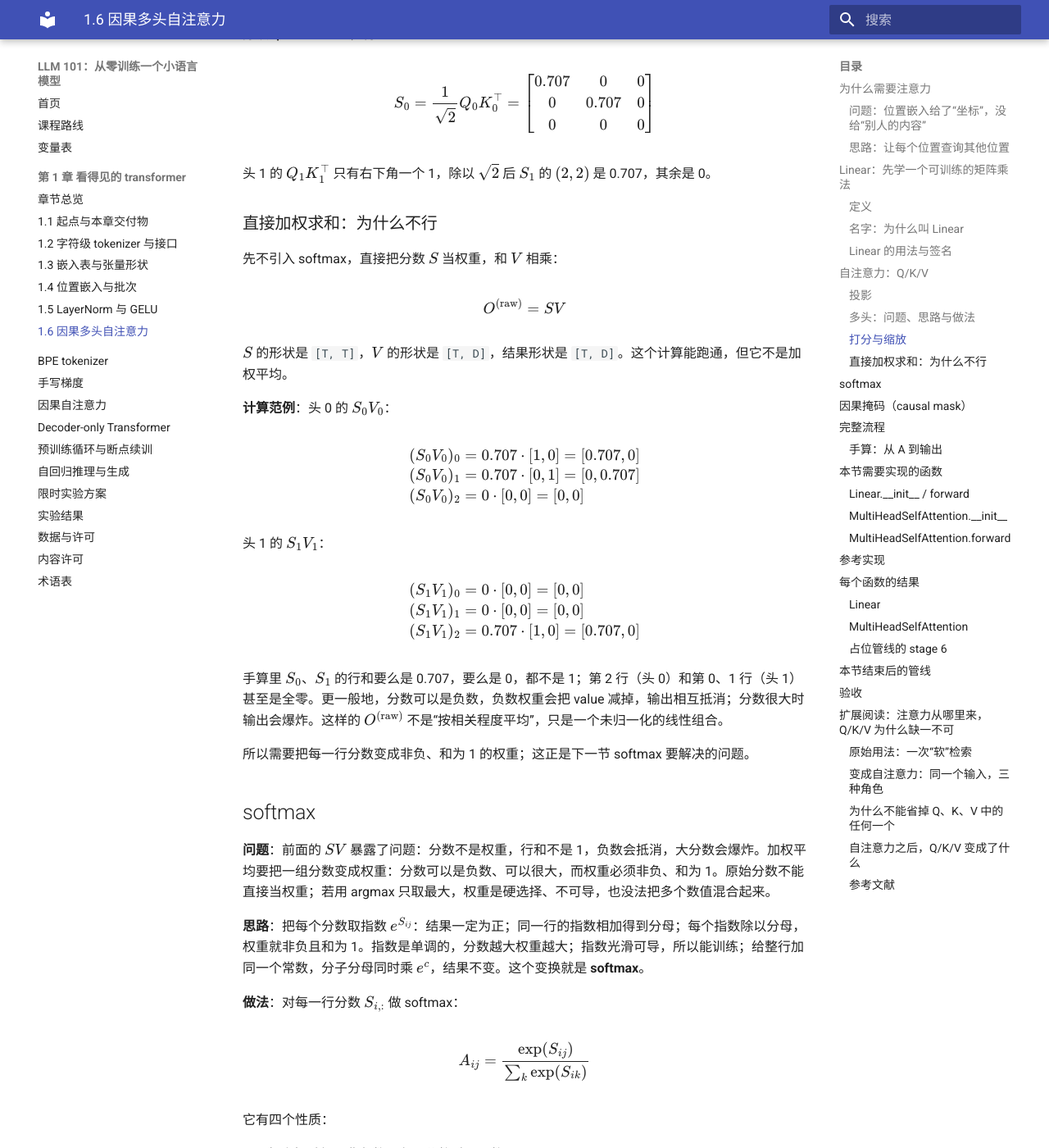
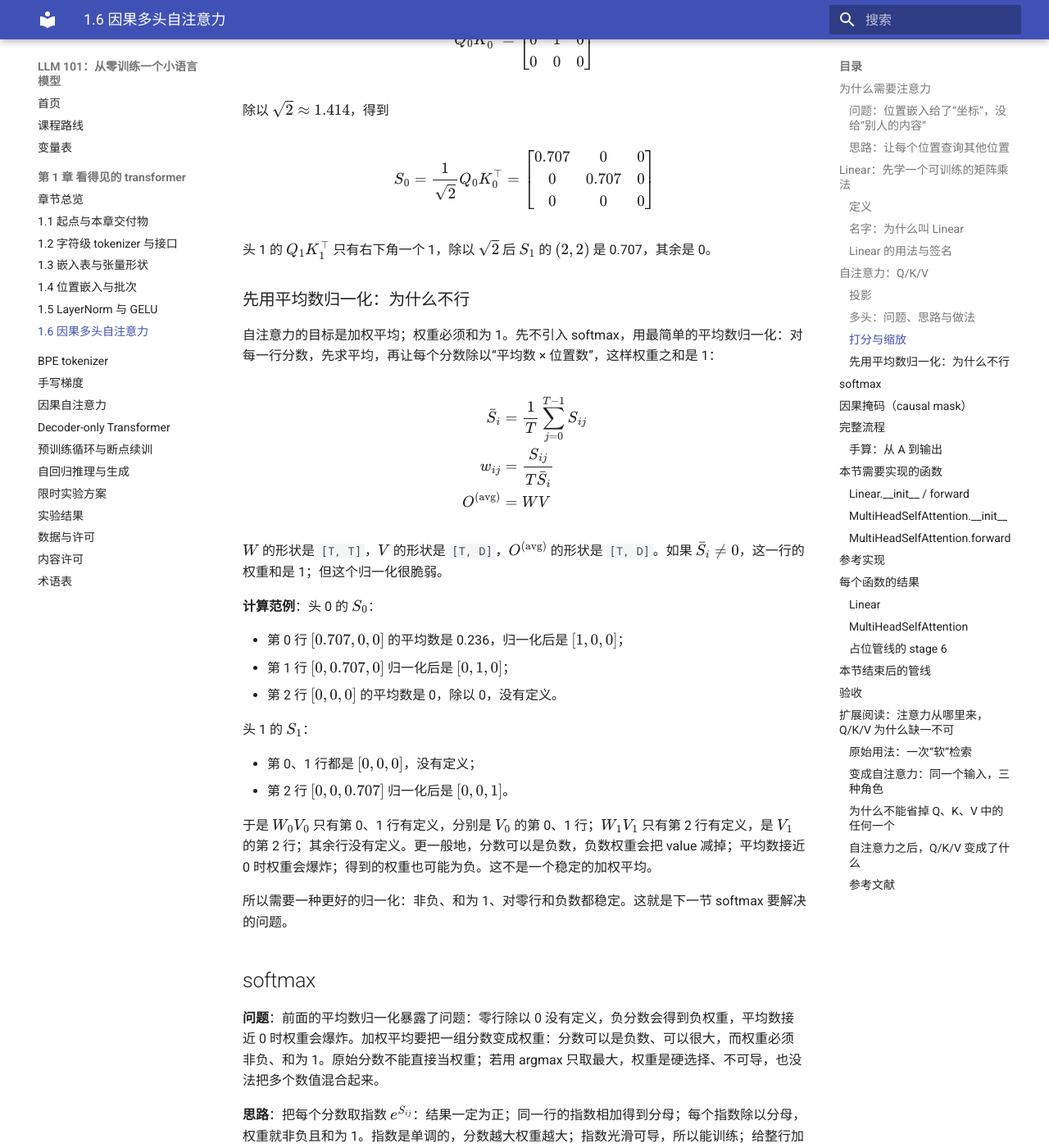
Before and after one commit to tigersoldier/llm-101, an MkDocs documentation site: the page built from docs/course/ch01/1.6.md, in a window 1280 px wide and 1400 px high, scrolled down 5498 px. Shown: the whole window at 82% size. Built offline with MkDocs 1.6.1 and Material for MkDocs 9.7.7, drawn with Linux system fonts in a browser that asks for light colours; some of the changed text lies outside the part shown.

Commit message:
Lead with weighted V and use a simple average before softmax

```diff
--- a/docs/course/ch01/1.6.md
+++ b/docs/course/ch01/1.6.md
@@ -113,6 +113,8 @@ def forward(self, inputs: torch.Tensor) -> torch.Tensor:
 
 ## 自注意力：Q/K/V
 
+自注意力的本质是**对 $V$ 做加权平均**：每个位置输出一个向量，它是所有位置 $V$ 的加权和，权重加起来是 1。$Q$ 和 $K$ 只负责算出这些权重，$V$ 才是被加权的内容。换句话说，$Q/K$ 决定“看谁、看多重”，$V$ 决定“看到什么”。
+
 为了把形状和数字都看清，这一节的手算例子把本章的 $C$（特征维，也就是每个位置的宽度，16）、$H$（头数，2）、$D$（每个头的宽度，8）缩小成 $C=4$、$H=2$、$D=2$，$T$（序列长度）取 3。完整对照见[变量表](../../variables.md)。真实模型只是把这些数字放大，步骤完全一样。
 
 ### 投影
@@ -217,43 +219,38 @@ $$
 
 头 1 的 $Q_1K_1^\top$ 只有右下角一个 1，除以 $\sqrt{2}$ 后 $S_1$ 的 $(2,2)$ 是 0.707，其余是 0。
 
-### 直接加权求和：为什么不行
+### 先用平均数归一化：为什么不行
 
-先不引入 softmax，直接把分数 $S$ 当权重，和 $V$ 相乘：
-
-$$
-O^{(\text{raw})} = SV
-$$
-
-$S$ 的形状是 `[T, T]`，$V$ 的形状是 `[T, D]`，结果形状是 `[T, D]`。这个计算能跑通，但它不是加权平均。
-
-**计算范例**：头 0 的 $S_0V_0$：
+自注意力的目标是加权平均；权重必须和为 1。先不引入 softmax，用最简单的平均数归一化：对每一行分数，先求平均，再让每个分数除以“平均数 × 位置数”，这样权重之和是 1：
 
 $$
 \begin{aligned}
-(S_0V_0)_0 &= 0.707\cdot[1,0] = [0.707,0]\\
-(S_0V_0)_1 &= 0.707\cdot[0,1] = [0,0.707]\\
-(S_0V_0)_2 &= 0\cdot[0,0] = [0,0]
+\bar{S}_i &= \frac{1}{T}\sum_{j=0}^{T-1} S_{ij} \\
+w_{ij} &= \frac{S_{ij}}{T\bar{S}_i} \\
+O^{(\text{avg})} &= WV
 \end{aligned}
 $$
 
-头 1 的 $S_1V_1$：
+$W$ 的形状是 `[T, T]`，$V$ 的形状是 `[T, D]`，$O^{(\text{avg})}$ 的形状是 `[T, D]`。如果 $\bar{S}_i \ne 0$，这一行的权重和是 1；但这个归一化很脆弱。
 
-$$
-\begin{aligned}
-(S_1V_1)_0 &= 0\cdot[0,0] = [0,0]\\
-(S_1V_1)_1 &= 0\cdot[0,0] = [0,0]\\
-(S_1V_1)_2 &= 0.707\cdot[1,0] = [0.707,0]
-\end{aligned}
-$$
+**计算范例**：头 0 的 $S_0$：
 
-手算里 $S_0$、$S_1$ 的行和要么是 0.707，要么是 0，都不是 1；第 2 行（头 0）和第 0、1 行（头 1）甚至是全零。更一般地，分数可以是负数，负数权重会把 value 减掉，输出相互抵消；分数很大时输出会爆炸。这样的 $O^{(\text{raw})}$ 不是“按相关程度平均”，只是一个未归一化的线性组合。
+- 第 0 行 $[0.707, 0, 0]$ 的平均数是 0.236，归一化后是 $[1, 0, 0]$；
+- 第 1 行 $[0, 0.707, 0]$ 归一化后是 $[0, 1, 0]$；
+- 第 2 行 $[0, 0, 0]$ 的平均数是 0，除以 0，没有定义。
 
-所以需要把每一行分数变成非负、和为 1 的权重；这正是下一节 softmax 要解决的问题。
+头 1 的 $S_1$：
+
+- 第 0、1 行都是 $[0, 0, 0]$，没有定义；
+- 第 2 行 $[0, 0, 0.707]$ 归一化后是 $[0, 0, 1]$。
+
+于是 $W_0V_0$ 只有第 0、1 行有定义，分别是 $V_0$ 的第 0、1 行；$W_1V_1$ 只有第 2 行有定义，是 $V_1$ 的第 2 行；其余行没有定义。更一般地，分数可以是负数，负数权重会把 value 减掉；平均数接近 0 时权重会爆炸；得到的权重也可能为负。这不是一个稳定的加权平均。
+
+所以需要一种更好的归一化：非负、和为 1、对零行和负数都稳定。这就是下一节 softmax 要解决的问题。
 
 ## softmax
 
-**问题**：前面的 $SV$ 暴露了问题：分数不是权重，行和不是 1，负数会抵消，大分数会爆炸。加权平均要把一组分数变成权重：分数可以是负数、可以很大，而权重必须非负、和为 1。原始分数不能直接当权重；若用 argmax 只取最大，权重是硬选择、不可导，也没法把多个数值混合起来。
+**问题**：前面的平均数归一化暴露了问题：零行除以 0 没有定义，负分数会得到负权重，平均数接近 0 时权重会爆炸。加权平均要把一组分数变成权重：分数可以是负数、可以很大，而权重必须非负、和为 1。原始分数不能直接当权重；若用 argmax 只取最大，权重是硬选择、不可导，也没法把多个数值混合起来。
 
 **思路**：把每个分数取指数 $e^{S_{ij}}$：结果一定为正；同一行的指数相加得到分母；每个指数除以分母，权重就非负且和为 1。指数是单调的，分数越大权重越大；指数光滑可导，所以能训练；给整行加同一个常数，分子分母同时乘 $e^c$，结果不变。这个变换就是 **softmax**。
 
```
Also changed, not shown: ch01/sections/1.6.md (+1 -1 lines).
